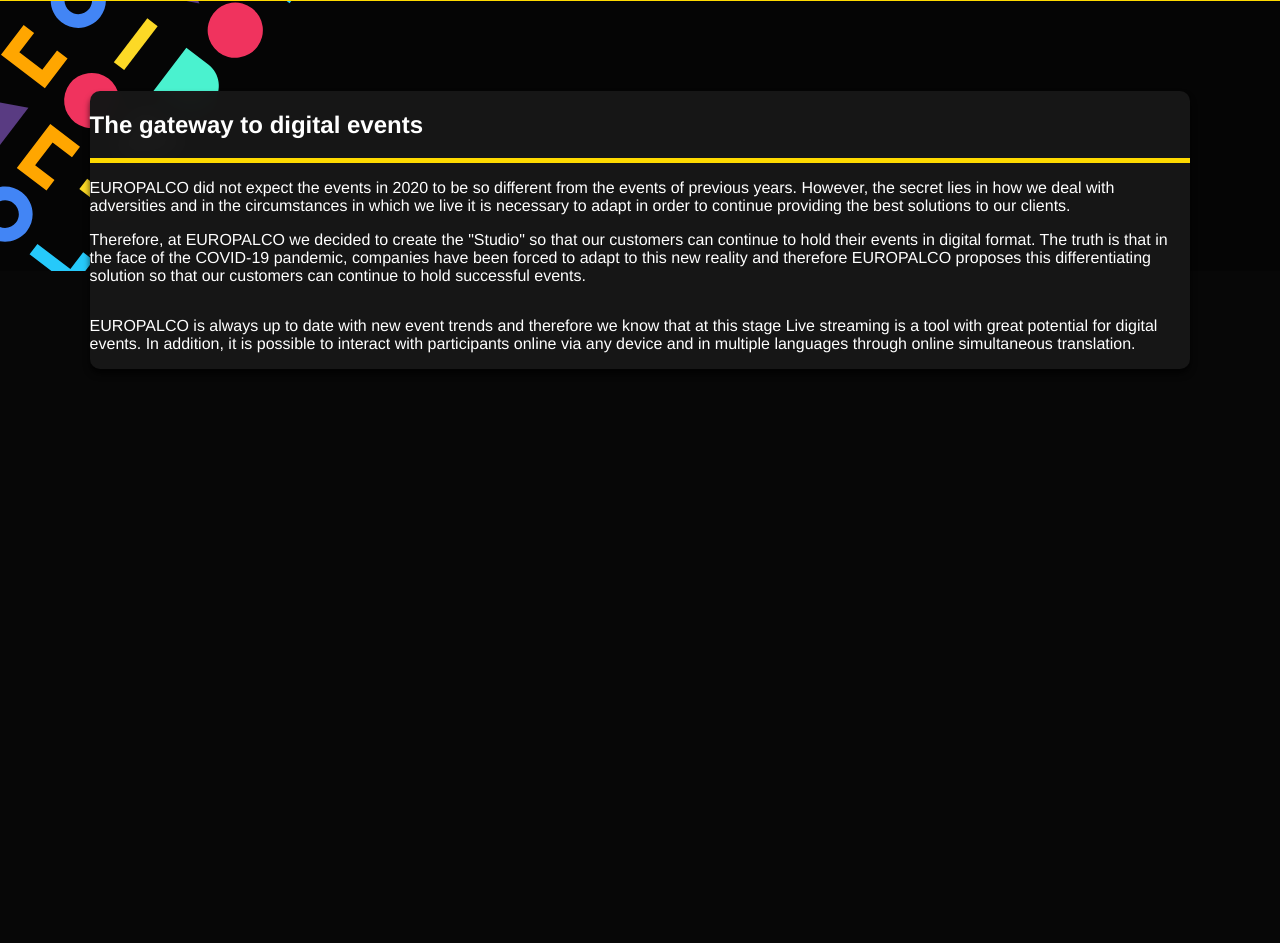
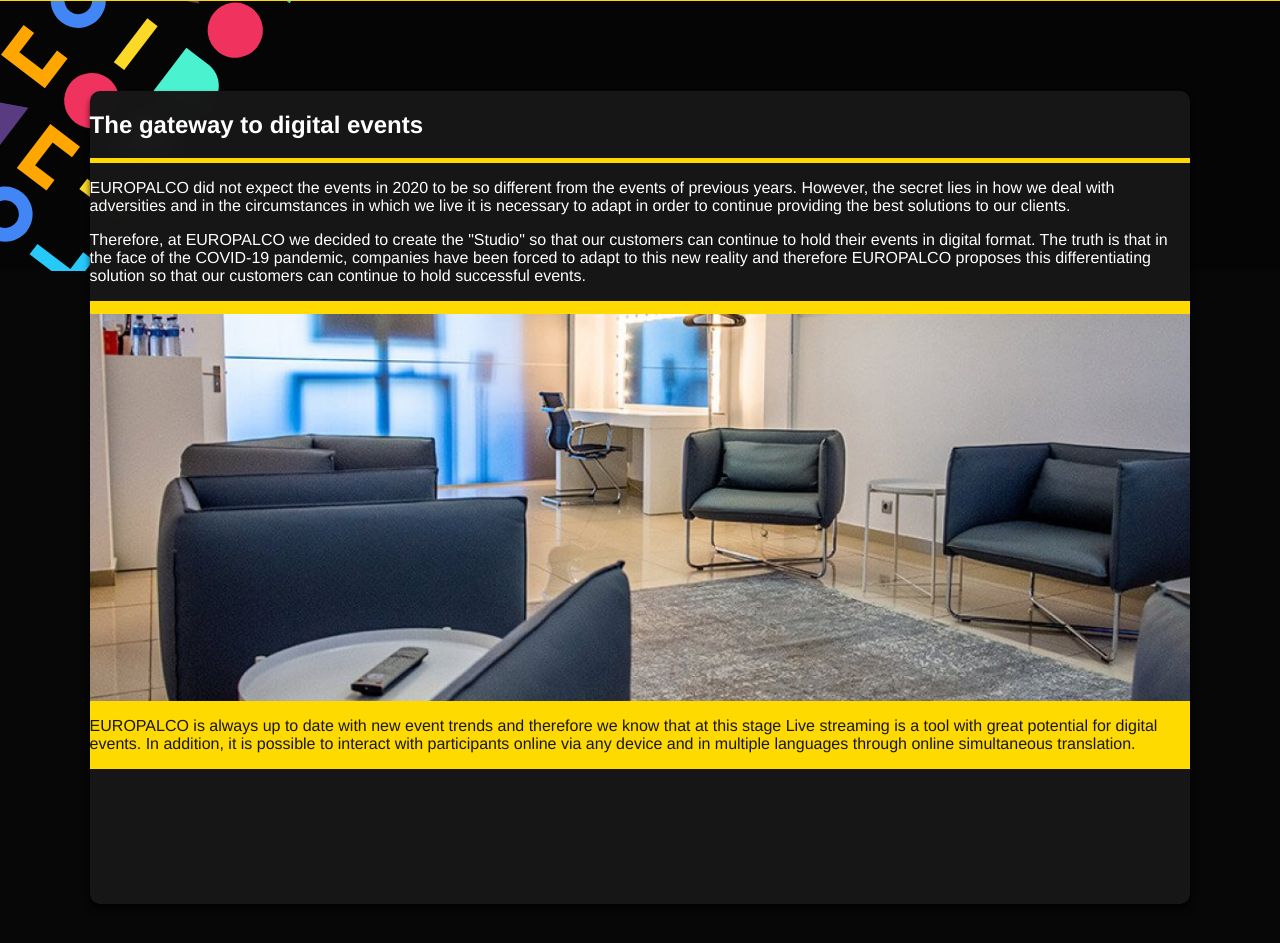
Before and after one commit to 1081587/Europalco-MMD2, a plain HTML site: page index.html in a window 1280 px wide. Shown: the part 529-1472 px from the top of the page. Before the commit the page ends 988 px from the top, so only its background shows below. Drawn offline with Linux system fonts and the light colour scheme.

Commit message:
Update styles.css

```diff
--- a/assets/styles.css
+++ b/assets/styles.css
@@ -210,6 +210,10 @@ p{
 	font-weight: 100;
 }
 
+.item-b p{
+	color: var(--foreground-color);
+}
+
 
 
 
@@ -230,6 +234,22 @@ p{
 	backdrop-filter: blur(10px);
 	box-shadow: 0px 5px 6px rgba(0, 0, 0, 0.7);
 	display: grid;
+}
+
+.item-b{
+	background-color: var(--primary-color);
+	margin-bottom: 135px;
+}
+
+
+
+.image-1{
+	background: url(images/img1.png);
+	background-position: center;
+	background-size: cover;
+	background-repeat: no-repeat;
+	height: 400px;
+	border-top: 13px solid #ffda00;
 }
 
 
```
